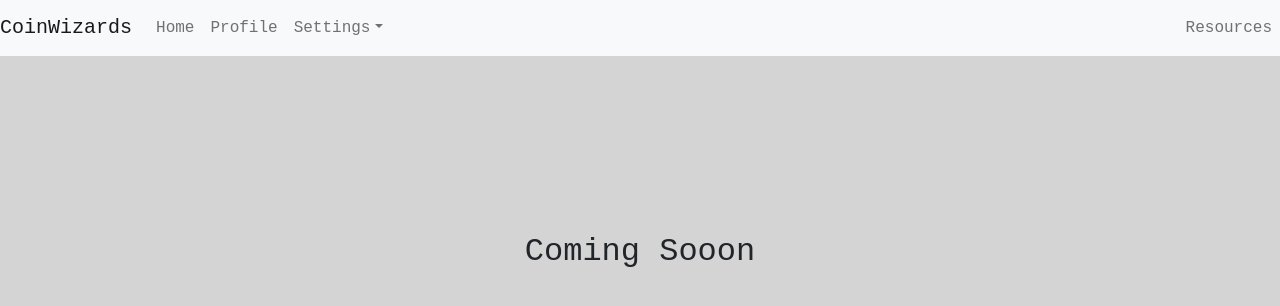
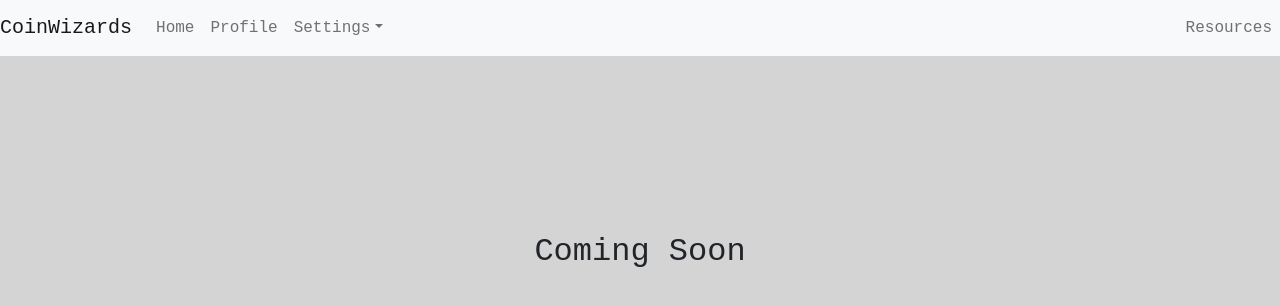
Before and after one commit to Dayana20/coinwizards, a React (Create React App) app in the folder frontend/: page /Resources in a window 1280 px wide. Shown: the top 306 px of the page. Built offline with nearby package versions, Linux system fonts and the light colour scheme; no server answers.

Commit message:
Update document title and coming soon page

```diff
--- a/frontend/public/index.html
+++ b/frontend/public/index.html
@@ -25,7 +25,7 @@
       work correctly both with client-side routing and a non-root public URL.
       Learn how to configure a non-root public URL by running `npm run build`.
     -->
-    <title>React App</title>
+    <title>CoinWizards</title>
   </head>
   <body>
     <noscript>You need to enable JavaScript to run this app.</noscript>
--- a/frontend/src/comingsoon.js
+++ b/frontend/src/comingsoon.js
@@ -6,7 +6,7 @@ function ComingSoon() {
         <>
         <NavBar/>
         <div className="d-flex justify-content-center align-items-center" style={{height:"50vh"}}>
-            <h2>Coming Sooon</h2>
+            <h2>Coming Soon</h2>
         </div>
       </>
     )
```
